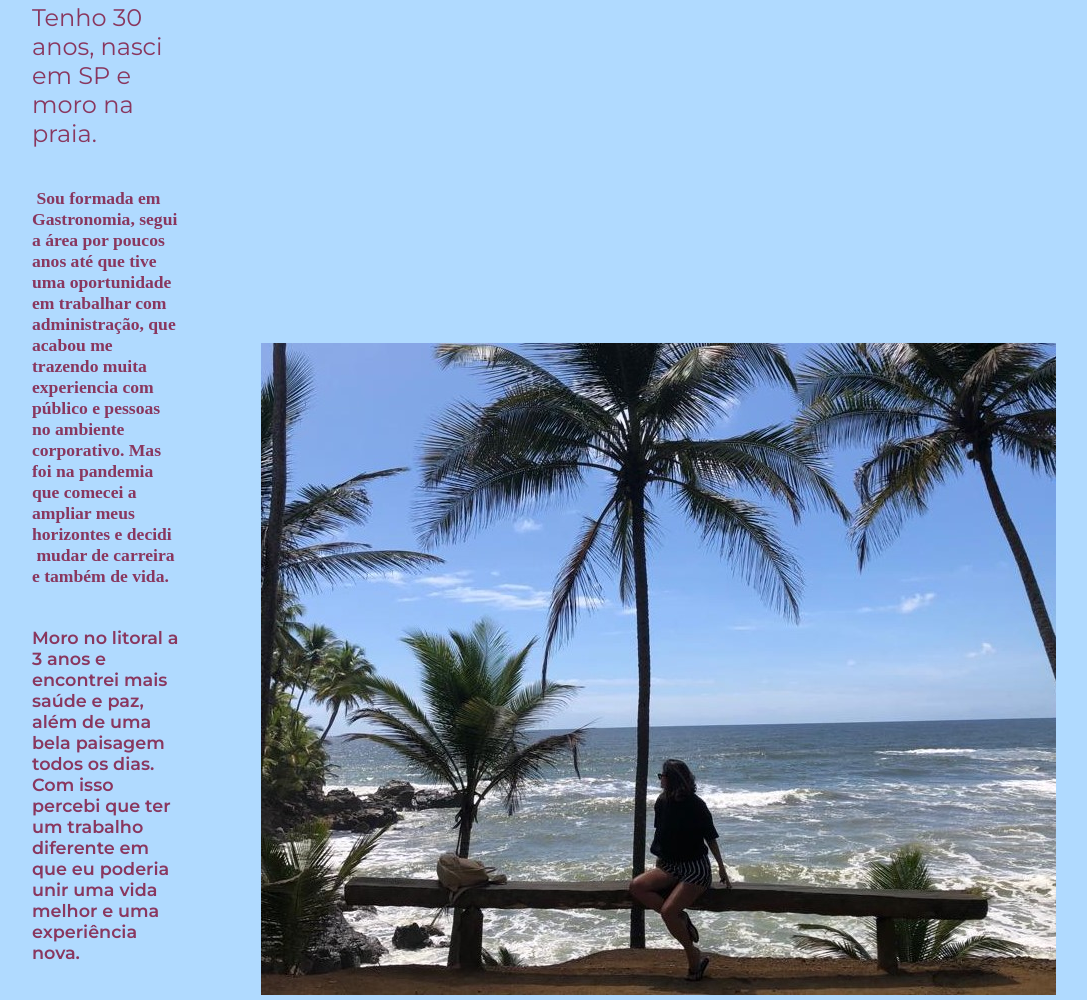
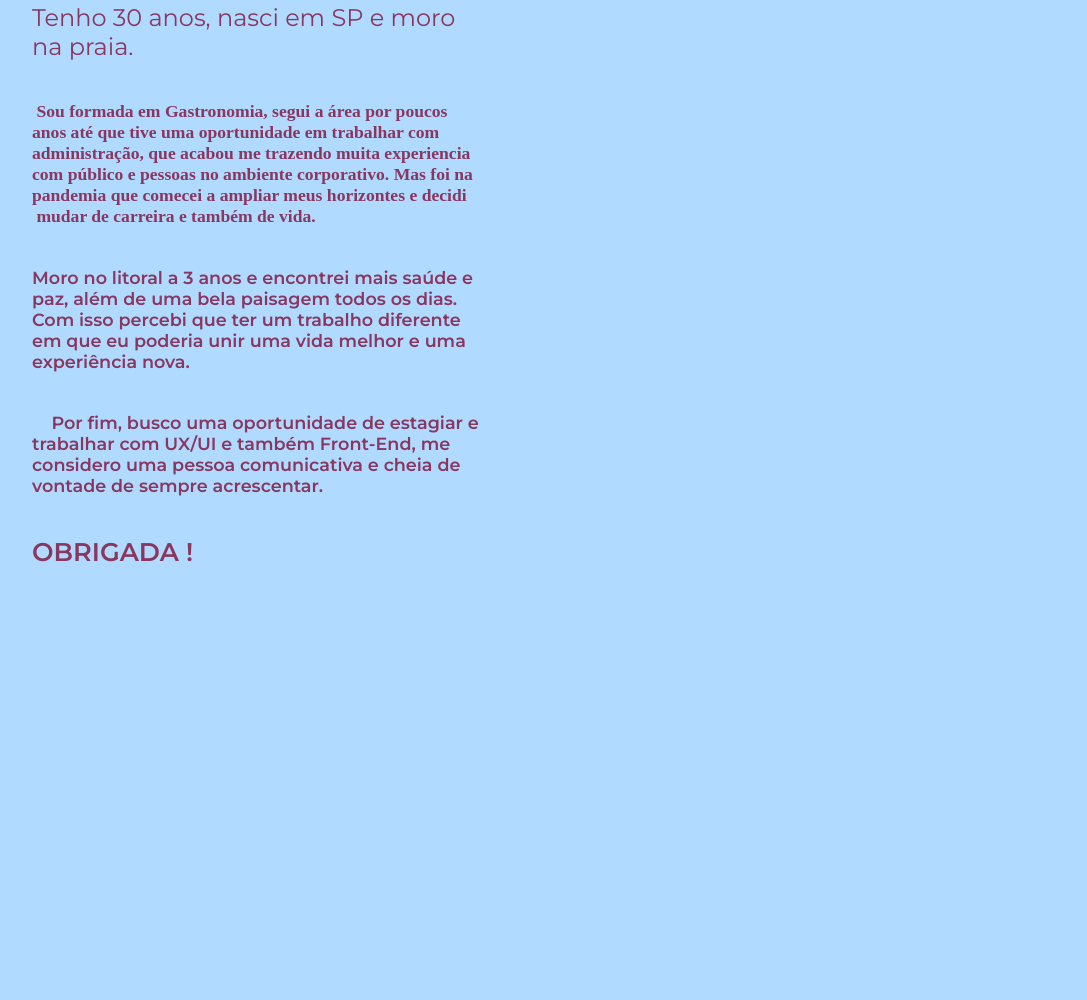
Before and after one commit to reetizzo/Portifolio-cssbasic, a plain HTML site: page about.html in a window 1280 px wide. Shown: the part 191-1191 px from the top of the page, without its empty margins (160-1247 px from the left). After the commit the page ends 822 px from the top, so only its background shows below. Drawn offline with nearby package versions, Linux system fonts and the light colour scheme.

Commit message:
Update about.html

```diff
--- a/about.html
+++ b/about.html
@@ -33,4 +33,3 @@
                 OBRIGADA !
             </h5>
             </section>
-            <img class="sobremim__imagem" src="napraia.jpeg" alt="foto Renata Tizzo">
```
